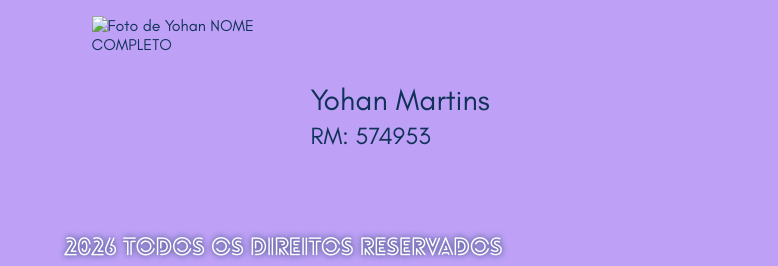
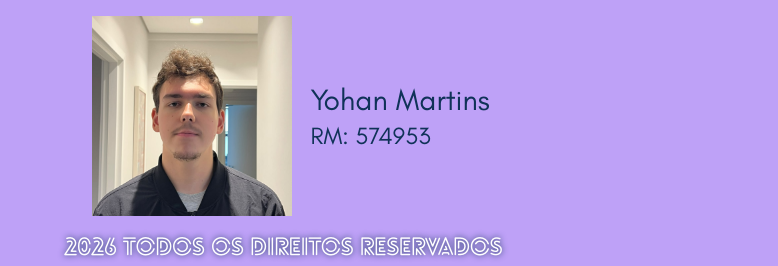
Before and after one commit to AnaFeitoza1/tdb-connect, a plain HTML site: page pages/integrantes.html in a window 1280 px wide. Shown: the part 1070-1336 px from the top of the page, 0-778 px from the left. Drawn offline with Linux system fonts and the light colour scheme.

Commit message:
feat: atualizar caminho de imagem e imagens que faltavam dos integrantes

```diff
--- a/pages/integrantes.html
+++ b/pages/integrantes.html
@@ -109,7 +109,7 @@
 
         <!-- Integrante 5 (preencher nome completo, RM e links) -->
         <article class="integrante">
-          <img class="integrante__foto" src="../assets/img/integrantes/yohan.jpg" alt="Foto de Yohan NOME COMPLETO">
+          <img class="integrante__foto" src="../assets/img/int.yohan/foto.yohan.jpeg" alt="Foto de Yohan NOME COMPLETO">
           <div class="integrante__info">
             <h2>Yohan Martins</h2>
             <p>RM: 574953</p>
```
Also changed, not shown: index.html (+1 -1 lines), assets/img/int.bruno/foto.bruno.jpeg (added), assets/img/int.yohan/foto.yohan.jpeg (added).
